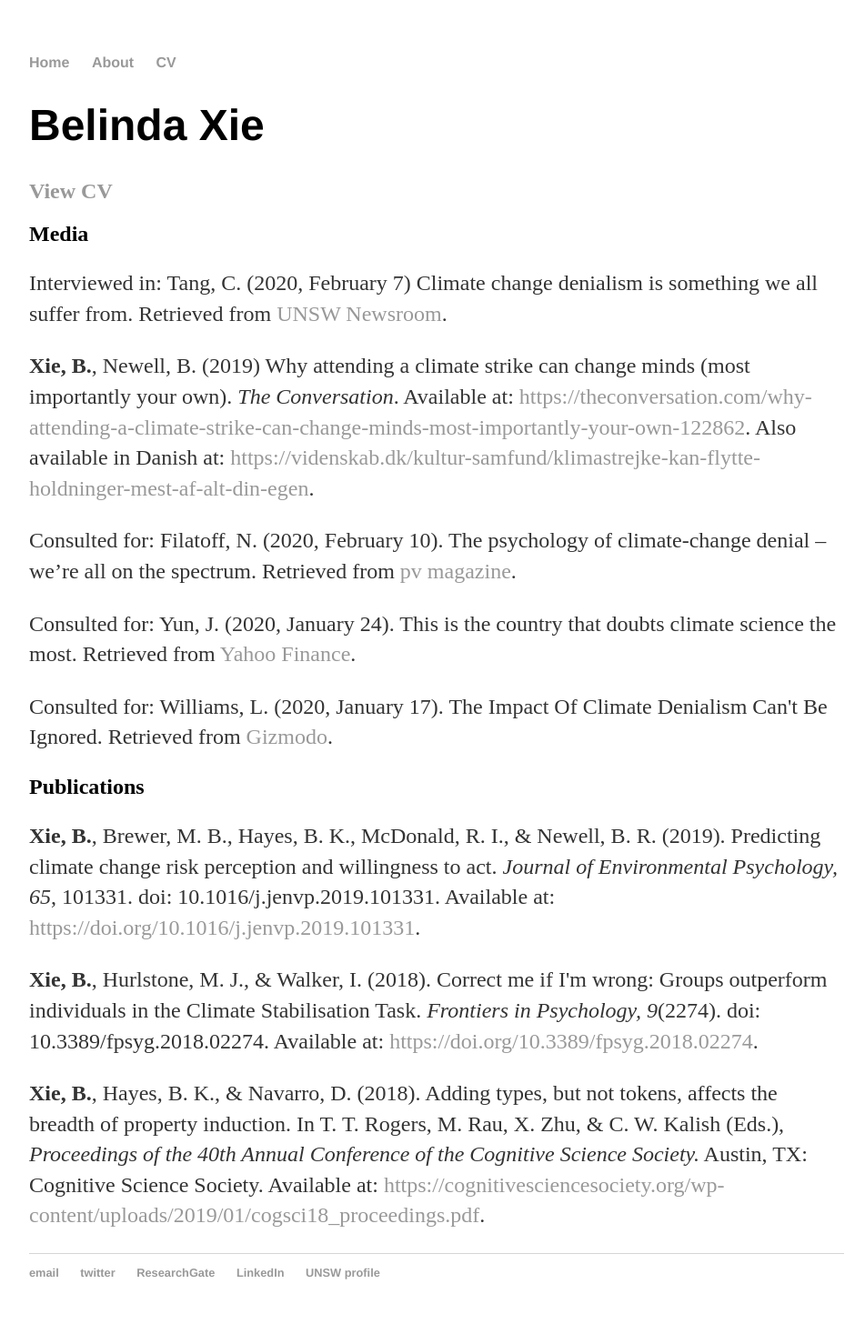
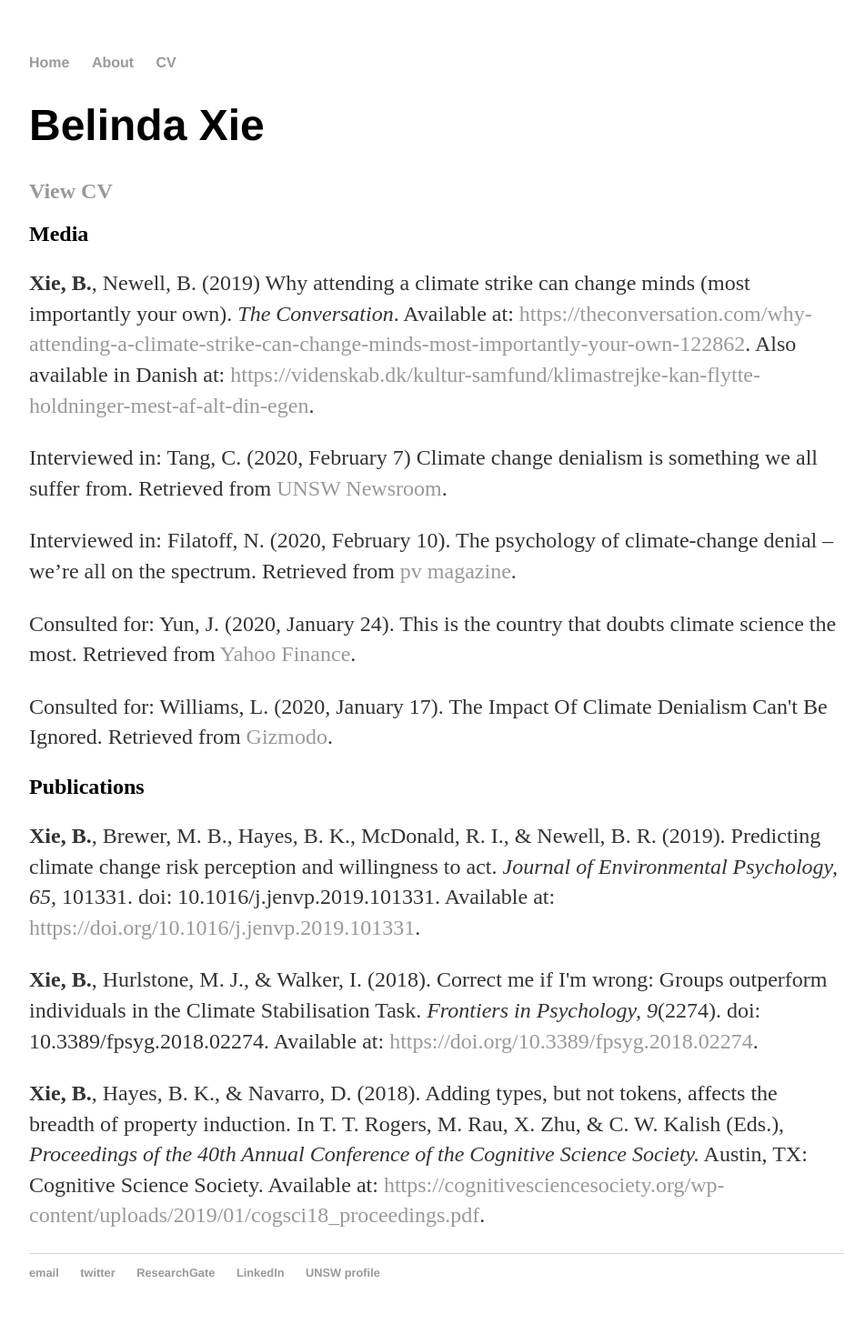
Before and after one commit to belindaxie/belindaxie.github.io, a Jekyll site: the page built from cv/index.html, in a window 1280 px wide. Shown: the whole page at 91% size, without its empty margins (160-1111 px from the left). Built offline with Jekyll 4.4.1, drawn with Linux system fonts in a browser that asks for light colours.

```diff
--- a/cv/index.html
+++ b/cv/index.html
@@ -18,11 +18,11 @@
 
 <h2>Media</h2>
 
+	<p><strong>Xie, B.</strong>, Newell, B. (2019) Why attending a climate strike can change minds (most importantly your own). <em>The Conversation</em>. Available at: <a href="https://theconversation.com/why-attending-a-climate-strike-can-change-minds-most-importantly-your-own-122862">https://theconversation.com/why-attending-a-climate-strike-can-change-minds-most-importantly-your-own-122862</a>. Also available in Danish at: <a href="https://videnskab.dk/kultur-samfund/klimastrejke-kan-flytte-holdninger-mest-af-alt-din-egen">https://videnskab.dk/kultur-samfund/klimastrejke-kan-flytte-holdninger-mest-af-alt-din-egen</a>.</p>
+
 	<p>Interviewed in: Tang, C. (2020, February 7) Climate change denialism is something we all suffer from. Retrieved from <a href="https://newsroom.unsw.edu.au/news/science-tech/climate-change-denialism-something-we-all-suffer">UNSW Newsroom</a>.</p>
 
-	<p><strong>Xie, B.</strong>, Newell, B. (2019) Why attending a climate strike can change minds (most importantly your own). <em>The Conversation</em>. Available at: <a href="https://theconversation.com/why-attending-a-climate-strike-can-change-minds-most-importantly-your-own-122862">https://theconversation.com/why-attending-a-climate-strike-can-change-minds-most-importantly-your-own-122862</a>. Also available in Danish at: <a href="https://videnskab.dk/kultur-samfund/klimastrejke-kan-flytte-holdninger-mest-af-alt-din-egen">https://videnskab.dk/kultur-samfund/klimastrejke-kan-flytte-holdninger-mest-af-alt-din-egen</a>.</p>
-
-	<p>Consulted for: Filatoff, N. (2020, February 10). The psychology of climate-change denial – we’re all on the spectrum. Retrieved from <a href="https://www.pv-magazine.com/2020/02/10/the-psychology-of-climate-change-denial-were-all-on-the-spectrum/">pv magazine</a>.</p>
+	<p>Interviewed in: Filatoff, N. (2020, February 10). The psychology of climate-change denial – we’re all on the spectrum. Retrieved from <a href="https://www.pv-magazine.com/2020/02/10/the-psychology-of-climate-change-denial-were-all-on-the-spectrum/">pv magazine</a>.</p>
 
 	<p>Consulted for: Yun, J. (2020, January 24). This is the country that doubts climate science the most. Retrieved from <a href="https://au.finance.yahoo.com/news/country-doubt-climate-science-052852930.html">Yahoo Finance</a>.</p>
 
```
